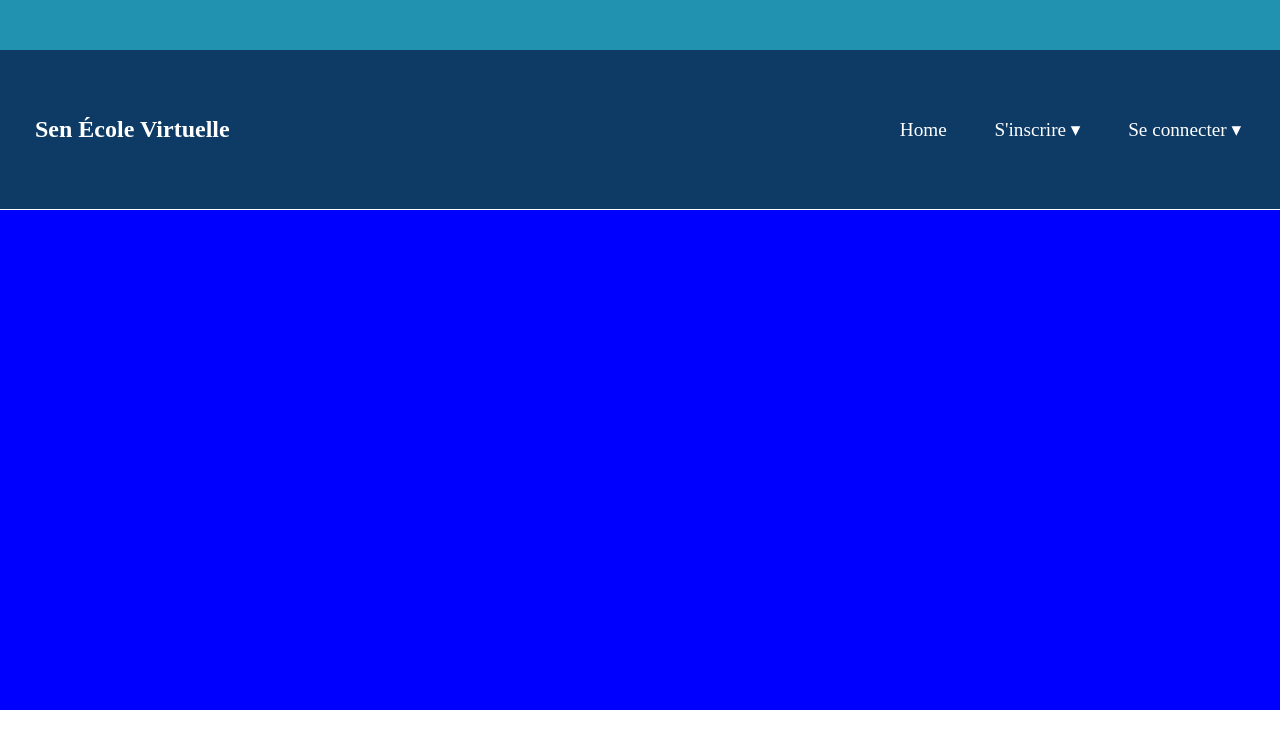
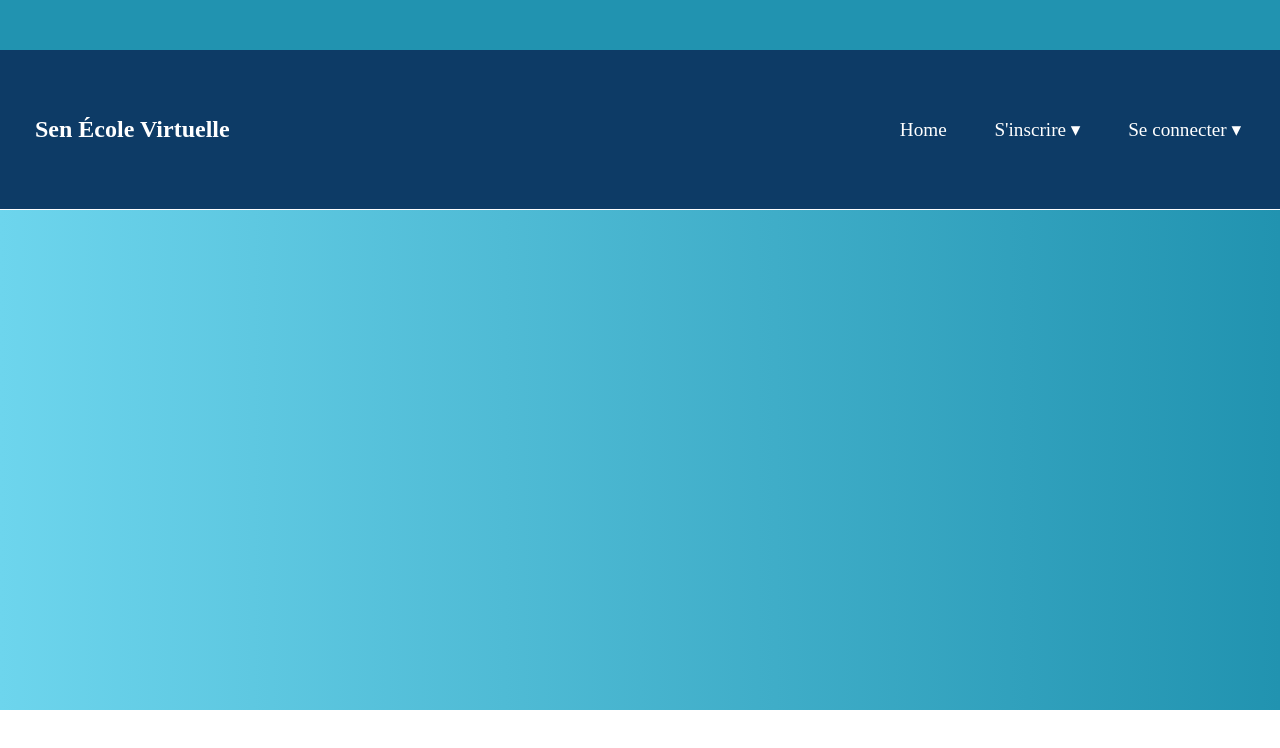
Before and after one commit to WALY-FALL/sevfront, a React (Create React App) app: page / in a window 1280 px wide. Shown: the top 748 px of the page. Built offline with nearby package versions, Linux system fonts and the light colour scheme; no server answers.

Commit message:
deployed

```diff
--- a/src/App.css
+++ b/src/App.css
@@ -44,7 +44,7 @@ body{
 
 .div-home{
     height: 500px;
-    /*background: linear-gradient(to left, #2193b0, #6dd5ed);*/
+    background: linear-gradient(to left, #2193b0, #6dd5ed);
 }
 .signup{
     display: flex;
--- a/src/pages/Home.js
+++ b/src/pages/Home.js
@@ -1,6 +1,7 @@
 import React from "react";
 //import Slider from "react-slick";
 import "../style/home.css";
+import "../App.css";
 //import image1 from "../assets/image1.jpg";
 //import photo1 from "../assets/photo1.jpeg";
 //import pwf from "../assets/pwf.jpg";
--- a/src/style/home.css
+++ b/src/style/home.css
@@ -2,8 +2,8 @@
     width: 100%;
     max-width: 100%;
     overflow: hidden;
-    background-color: blue;
-    height: 500px;
+    /*background-color: blue;
+    height: 500px;*/
   }
 
   /* CONTENEUR SLIDER */
```
Also changed, not shown: src/components/Carousel.jsx (added).
